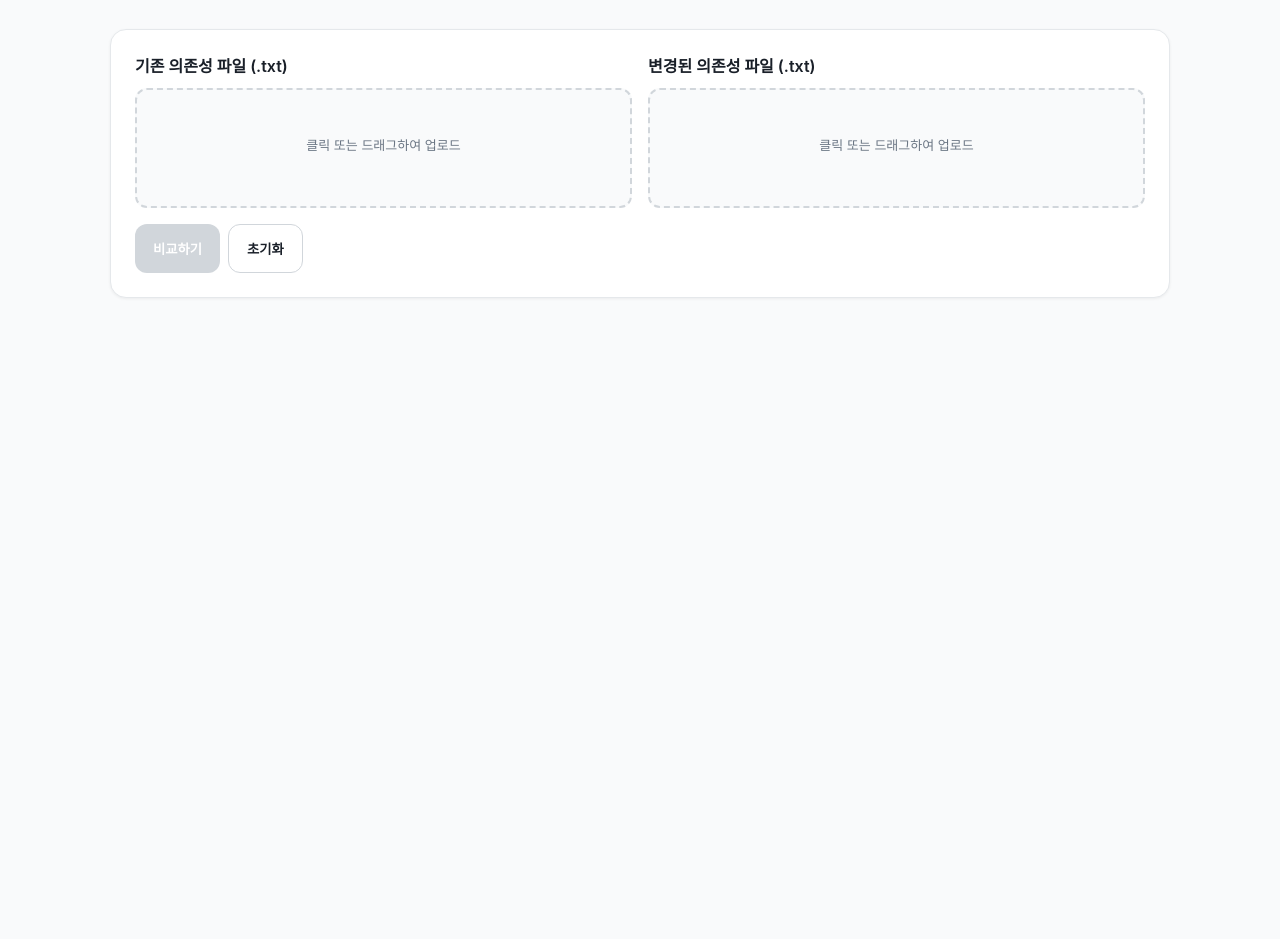
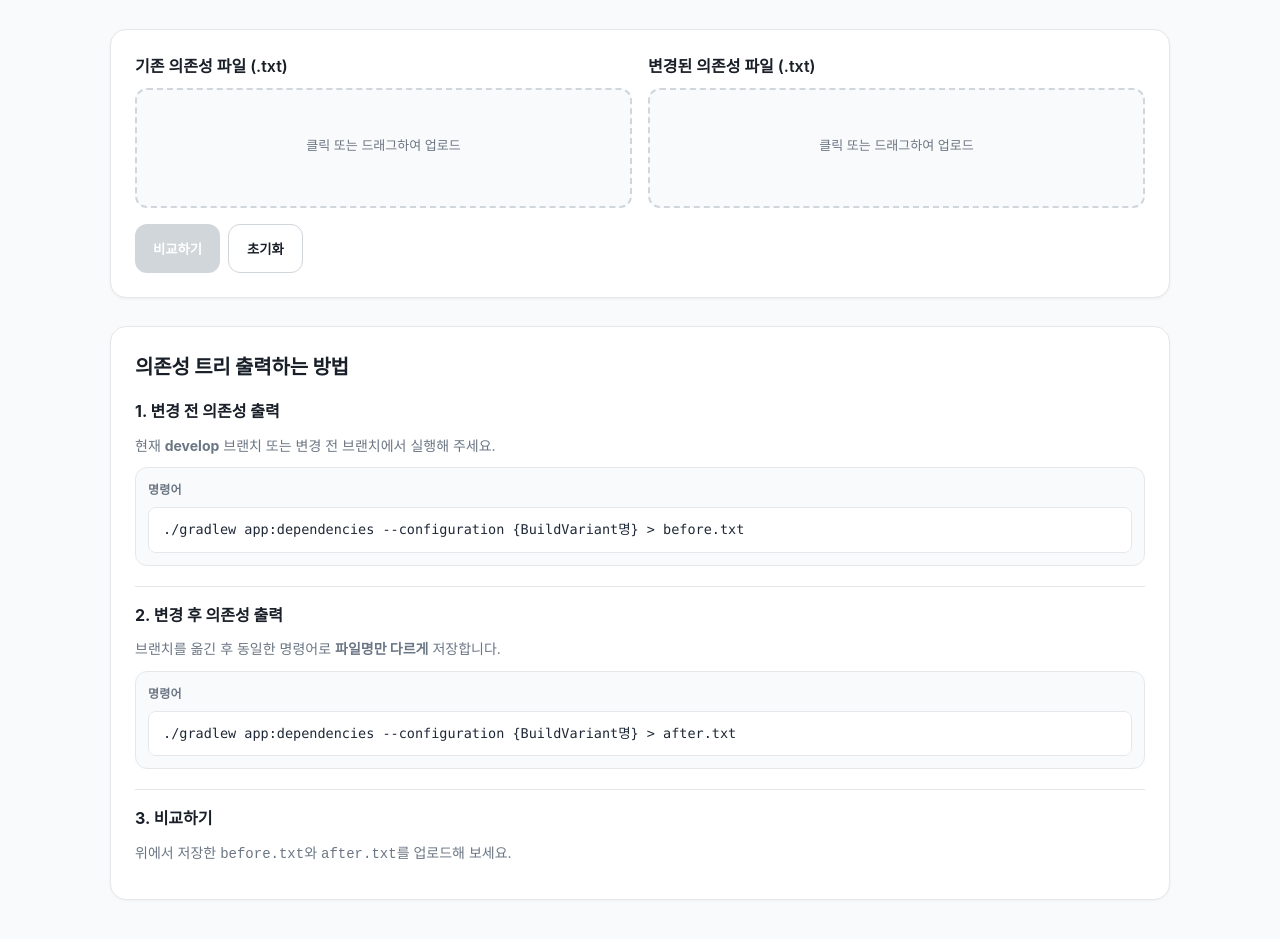
Before and after one commit to DongLab-DevTools/Android-Dependency-Tree-Diff-Viewer, a plain HTML site: page index.html in a window 1280 px wide. Shown: the part 121-1060 px from the top of the page. Before the commit the page ends 800 px from the top, so only its background shows below. Drawn offline with nearby package versions, Linux system fonts and the light colour scheme.

Commit message:
feat : 가이드 레이아웃 추가

```diff
--- a/index.html
+++ b/index.html
@@ -28,8 +28,7 @@
         ⚠️ 파일이 너무 크면 비교 결과가 일부만 표시되거나 느려질 수 있습니다.
       </div>
 
-      <div id="error" class="error hidden" aria-live="polite"></div>
-
+      <div id="error" class="error"></div>
       <div class="grid">
         <div class="field">
           <label for="file-old">기존 의존성 파일 (.txt)</label>
@@ -68,6 +67,36 @@
         <pre><code class="language-diff" id="code-diff"></code></pre>
       </div>
     </section>
+
+<section class="guide-section" id="guide-deptree">
+  <h2 class="guide-title">의존성 트리 출력하는 방법</h2>
+
+  <ol class="guide-steps">
+    <li class="guide-step">
+      <div class="guide-step-title">1. 변경 전 의존성 출력</div>
+      <div class="guide-note">현재 <strong>develop</strong> 브랜치 또는 변경 전 브랜치에서 실행해 주세요.</div>
+      <div class="guide-block">
+        <div class="guide-label">명령어</div>
+        <pre class="guide-code"><code class="">./gradlew app:dependencies --configuration {BuildVariant명} &gt; before.txt</code></pre>
+      </div>
+    </li>
+
+    <li class="guide-step">
+      <div class="guide-step-title">2. 변경 후 의존성 출력</div>
+      <div class="guide-note">브랜치를 옮긴 후 동일한 명령어로 <strong>파일명만 다르게</strong> 저장합니다.</div>
+      <div class="guide-block">
+        <div class="guide-label">명령어</div>
+        <pre class="guide-code"><code class="">./gradlew app:dependencies --configuration {BuildVariant명} &gt; after.txt</code></pre>
+      </div>
+
+    </li>
+
+    <li class="guide-step">
+      <div class="guide-step-title">3. 비교하기</div>
+      <div class="guide-note">위에서 저장한 <code>before.txt</code>와 <code>after.txt</code>를 업로드해 보세요.</div>
+    </li>
+  </ol>
+</section>
   </main>
 
   <!-- Core (diff 로직) 먼저 로드 -->
--- a/styles.css
+++ b/styles.css
@@ -171,3 +171,91 @@ code.language-diff { letter-spacing: 0; }
 .hidden {
   display: none !important;
 }
+
+/* ===== Guide (하단 도움말) ===== */
+.guide-section{
+  margin-top: 28px;
+  background: #fff;
+  border: 1px solid var(--neutral-200);
+  border-radius: 16px;
+  box-shadow: 0 1px 3px rgba(0,0,0,.04);
+  padding: 24px;
+}
+
+.guide-title{
+  margin: 0 0 16px;
+  font-size: 20px;
+  font-weight: 700;
+  color: var(--neutral-900);
+  letter-spacing: -0.2px;
+}
+
+.guide-steps{
+  list-style: none;
+  padding: 0;
+  margin: 0;
+  display: grid;
+  gap: 20px;
+}
+
+.guide-step{
+  border-top: 1px solid var(--neutral-200);
+  padding-top: 16px;
+}
+.guide-step:first-child{
+  border-top: 0;
+  padding-top: 0;
+}
+
+.guide-step-title{
+  font-size: 16px;
+  font-weight: 700;
+  color: var(--neutral-900);
+  margin-bottom: 10px;
+}
+
+.guide-block{
+  background: var(--neutral-50);
+  border: 1px solid var(--neutral-200);
+  border-radius: 12px;
+  padding: 12px;
+  margin-top: 10px;
+}
+
+.guide-label{
+  font-size: 12px;
+  font-weight: 700;
+  color: var(--neutral-600);
+  letter-spacing: .2px;
+  text-transform: uppercase;
+  margin-bottom: 8px;
+}
+
+.guide-code{
+  margin: 0;
+  border-radius: 8px;
+  overflow: auto;
+  border: 1px solid #e5e7eb;
+  background: #fff;
+}
+.guide-code code{
+  display: block;
+  padding: 12px 14px;
+  font-size: 13.5px;
+  line-height: 1.45;
+  color: #1f2937;
+  background: #fff !important;
+  font-family: ui-monospace, SFMono-Regular, Menlo, Monaco, Consolas, "Liberation Mono", "Courier New", monospace;
+}
+
+.guide-note{
+  margin: 6px 0 10px;
+  font-size: 14px;
+  color: var(--neutral-600);
+}
+
+/* 모바일 튜닝 */
+@media (max-width: 820px){
+  .guide-section{ padding: 20px; }
+  .guide-title{ font-size: 18px; }
+}
```
